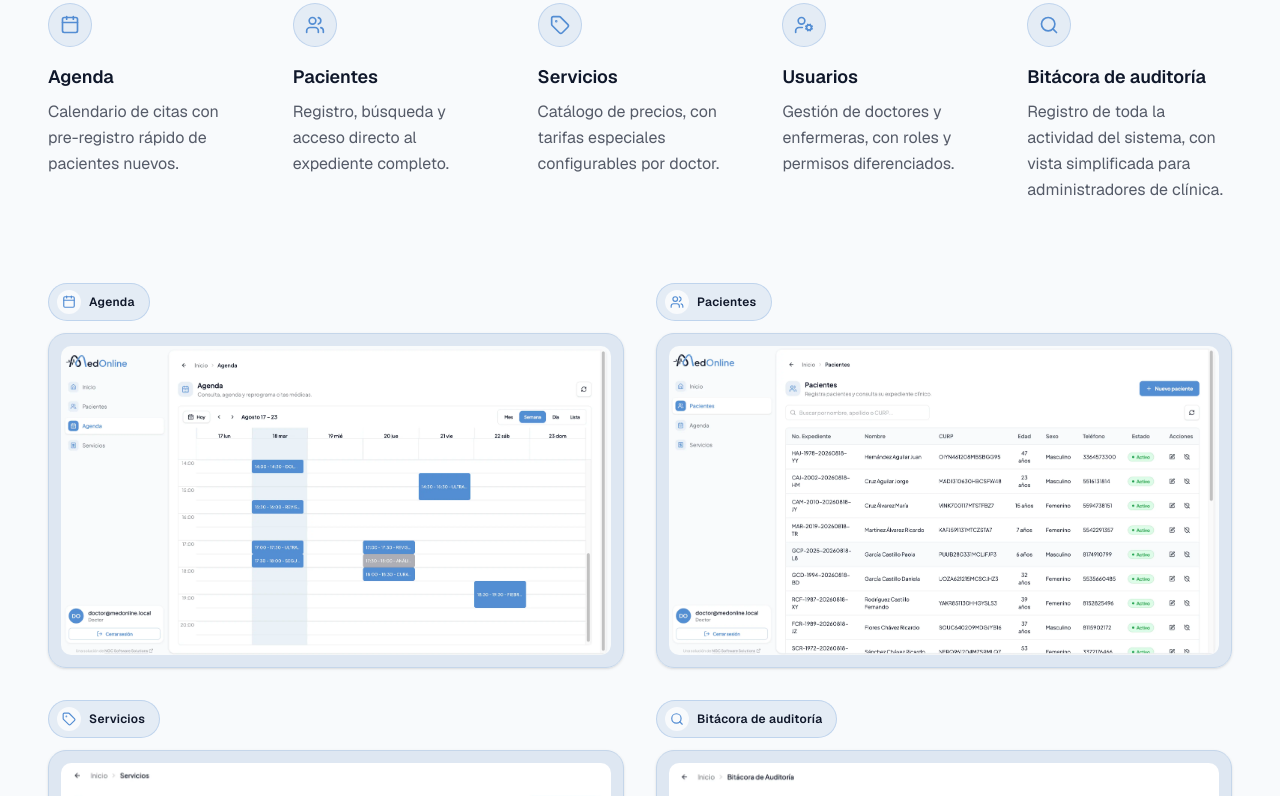
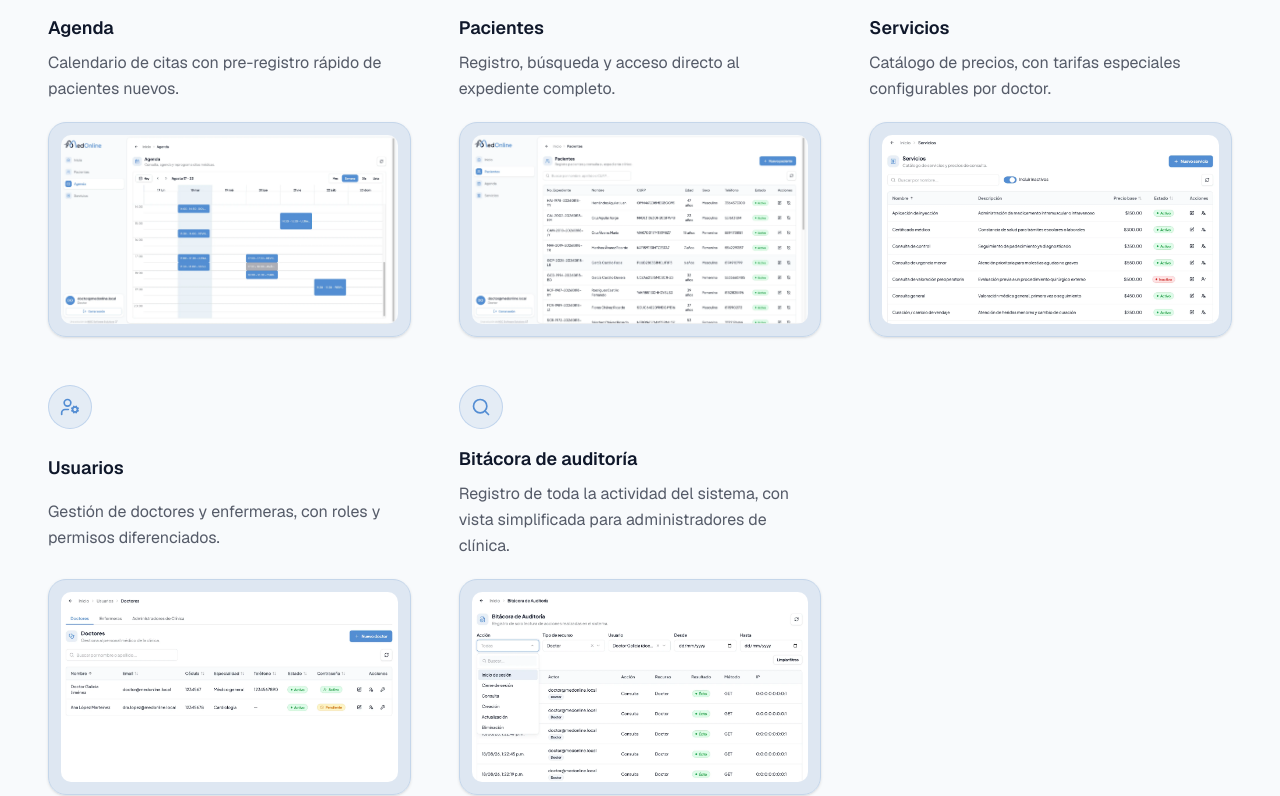
Before and after one commit to ngc-software-solutions/medonline-landing, a Next.js app: page / in a window 1280 px wide. Shown: the part 4804-5600 px from the top of the page. Built offline with nearby package versions, Linux system fonts and the light colour scheme; what tailwind-animations would draw is missing.

Commit message:
feat: add user images and alt text to enhance Modules section visuals

```diff
--- a/src/components/sections/Modules.tsx
+++ b/src/components/sections/Modules.tsx
@@ -8,12 +8,16 @@ const MODULES = [
     title: "Agenda",
     description:
       "Calendario de citas con pre-registro rápido de pacientes nuevos.",
+    src: "/images/schedule.webp",
+    alt: "Calendario semanal de citas médicas en el módulo de Agenda de MedOnline, con reprogramación y vista por día, semana o mes",
   },
   {
     id: "pacientes",
     icon: Users,
     title: "Pacientes",
     description: "Registro, búsqueda y acceso directo al expediente completo.",
+    src: "/images/patients.webp",
+    alt: "Módulo de Pacientes de MedOnline con listado de expedientes, número de expediente, CURP y estado de cada paciente",
   },
   {
     id: "servicios",
@@ -21,6 +25,8 @@ const MODULES = [
     title: "Servicios",
     description:
       "Catálogo de precios, con tarifas especiales configurables por doctor.",
+    src: "/images/services.webp",
+    alt: "Catálogo de servicios y precios de consulta en MedOnline, con estado activo/inactivo por servicio",
   },
   {
     id: "usuarios",
@@ -28,6 +34,8 @@ const MODULES = [
     title: "Usuarios",
     description:
       "Gestión de doctores y enfermeras, con roles y permisos diferenciados.",
+    src: "/images/users.webp",
+    alt: "Módulo de Usuarios de MedOnline con listado de doctores, cédula profesional, especialidad y estado de cuenta",
   },
   {
     id: "bitacora",
@@ -35,35 +43,6 @@ const MODULES = [
     title: "Bitácora de auditoría",
     description:
       "Registro de toda la actividad del sistema, con vista simplificada para administradores de clínica.",
-  },
-];
-
-const MODULE_SHOTS = [
-  {
-    id: "agenda",
-    icon: Calendar,
-    label: "Agenda",
-    src: "/images/schedule.webp",
-    alt: "Calendario semanal de citas médicas en el módulo de Agenda de MedOnline, con reprogramación y vista por día, semana o mes",
-  },
-  {
-    id: "pacientes",
-    icon: Users,
-    label: "Pacientes",
-    src: "/images/patients.webp",
-    alt: "Módulo de Pacientes de MedOnline con listado de expedientes, número de expediente, CURP y estado de cada paciente",
-  },
-  {
-    id: "servicios",
-    icon: Tag,
-    label: "Servicios",
-    src: "/images/services.webp",
-    alt: "Catálogo de servicios y precios de consulta en MedOnline, con estado activo/inactivo por servicio",
-  },
-  {
-    id: "bitacora",
-    icon: Search,
-    label: "Bitácora de auditoría",
     src: "/images/audit.webp",
     alt: "Bitácora de auditoría de MedOnline, con filtros por acción, tipo de recurso, usuario y rango de fechas",
   },
@@ -73,8 +52,8 @@ export default function Modules() {
   return (
     <section id="modulos" className="bg-background py-16 md:py-24 lg:py-28">
       <div className="mx-auto w-full max-w-7xl px-6 sm:px-8 lg:px-12">
-        {/* Intro */}
-        <div className="timeline-view max-w-3xl animate-zoom-in animate-range-entry">
+        {/* Intro + modules grid: single scroll-triggered entrance */}
+        <div className="max-w-3xl timeline-view animate-zoom-in animate-range-entry">
           <span className="font-mono text-xs tracking-wide text-primary uppercase">
             Módulos de gestión de clínica
           </span>
@@ -83,10 +62,9 @@ export default function Modules() {
           </h2>
         </div>
 
-        {/* Five modules */}
-        <div className="timeline-view relative mt-16 grid grid-cols-1 gap-x-10 gap-y-10 animate-zoom-in animate-range-entry animate-delay-150 sm:grid-cols-2 lg:grid-cols-5 lg:gap-y-0">
-          {MODULES.map(({ id, icon: Icon, title, description }) => (
-            <div key={id} className="border-t border-border pt-6">
+        <div className="relative mt-10 grid grid-cols-1 gap-x-10 gap-y-12 sm:grid-cols-2 lg:grid-cols-3 lg:gap-x-12 timeline-view animate-zoom-in animate-range-entry">
+          {MODULES.map(({ id, icon: Icon, title, description, src, alt }) => (
+            <div key={id} className="flex flex-col justify-between">
               <span className="flex h-11 w-11 shrink-0 items-center justify-center rounded-full border border-primary/25 bg-primary-muted/40 text-primary">
                 <Icon className="h-5 w-5" strokeWidth={2} aria-hidden />
               </span>
@@ -96,23 +74,8 @@ export default function Modules() {
               <p className="mt-2 text-sm leading-relaxed text-foreground/70 sm:text-base">
                 {description}
               </p>
-            </div>
-          ))}
-        </div>
 
-        {/* Module screenshots: Agenda, Pacientes, Servicios & Bitácora */}
-        <div className="timeline-view relative mt-16 grid grid-cols-1 gap-6 animate-zoom-in animate-range-entry animate-delay-300 sm:grid-cols-2 md:mt-20 md:gap-8">
-          {MODULE_SHOTS.map(({ id, icon: Icon, label, src, alt }) => (
-            <div key={id}>
-              <div className="inline-flex items-center gap-2 rounded-full border border-primary/25 bg-primary-muted/40 py-1.5 pr-3.5 pl-2">
-                <span className="flex h-6 w-6 shrink-0 items-center justify-center rounded-full bg-background text-primary">
-                  <Icon className="h-3.5 w-3.5" strokeWidth={2} aria-hidden />
-                </span>
-                <span className="text-xs font-semibold tracking-wide text-foreground">
-                  {label}
-                </span>
-              </div>
-              <div className="relative mt-3">
+              <div className="relative mt-5">
                 <div
                   aria-hidden
                   className="absolute -inset-4 -z-10 rounded-[1.5rem] bg-primary-muted/30 blur-2xl"
@@ -133,7 +96,7 @@ export default function Modules() {
         </div>
 
         {/* Disclaimer: datos ilustrativos */}
-        <p className="mt-6 flex max-w-3xl items-start gap-1.5 text-xs text-[#94a3b8]">
+        <p className="mt-8 flex max-w-3xl items-start gap-1.5 text-xs text-[#94a3b8]">
           <Info
             className="h-3.5 w-3.5 shrink-0 translate-y-0.5"
             strokeWidth={2}
```
Also changed, not shown: public/images/users.webp (added).
